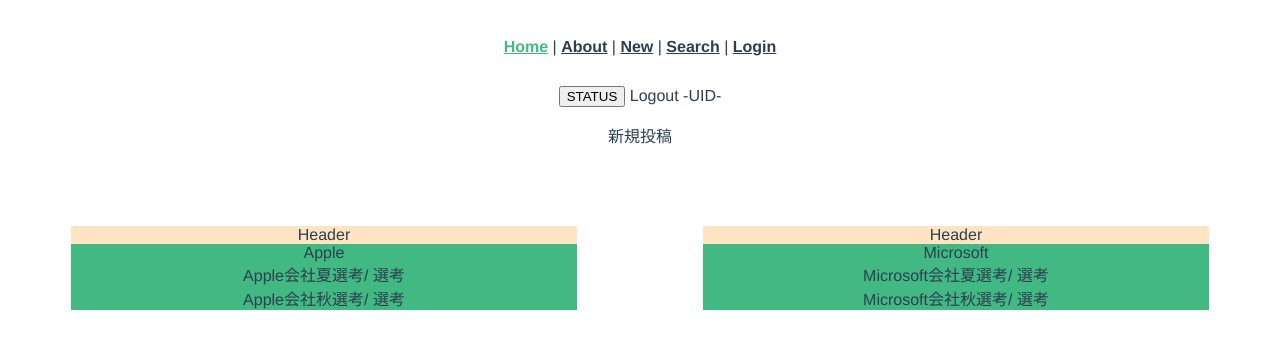
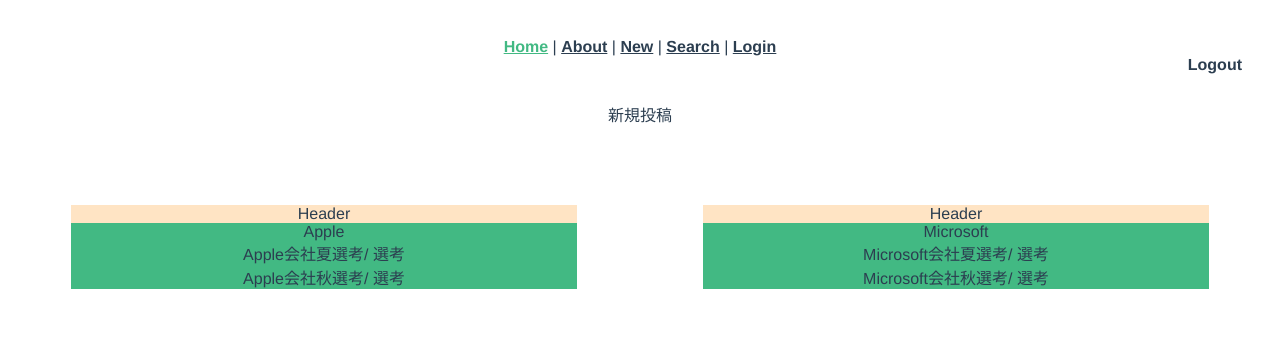
Before and after one commit to webex13-team-1/team1-project, a Vue app: page / in a window 1280 px wide. Shown: the top 348 px of the page. Built offline with nearby package versions, Linux system fonts and the light colour scheme; no server answers.

Commit message:
Edit a login status in a header html

```diff
--- a/src/App.vue
+++ b/src/App.vue
@@ -1,16 +1,17 @@
 <template>
   <div id="nav">
+    <div class="links">
       <router-link to="/">Home</router-link> |
       <router-link to="/about">About</router-link> |
       <router-link to="/new">New</router-link> |
       <router-link to="/search">Search</router-link> |
       <router-link to="/login">Login</router-link>
     </div>
-  <div>
-    <button v-on:click="identifyLoginStatus">STATUS</button>
+    <div class="login-status">
       {{ loginStatus }}
-    {{ loginUid }}
     </div>
+  </div>
+
   <router-view />
 </template>
 
@@ -34,6 +35,11 @@
 
 #nav a.router-link-exact-active {
   color: #42b983;
+}
+
+.login-status {
+  font-weight: bold;
+  float: right;
 }
 </style>
 
```
Lines whose indentation alone changed are shown as unchanged.
